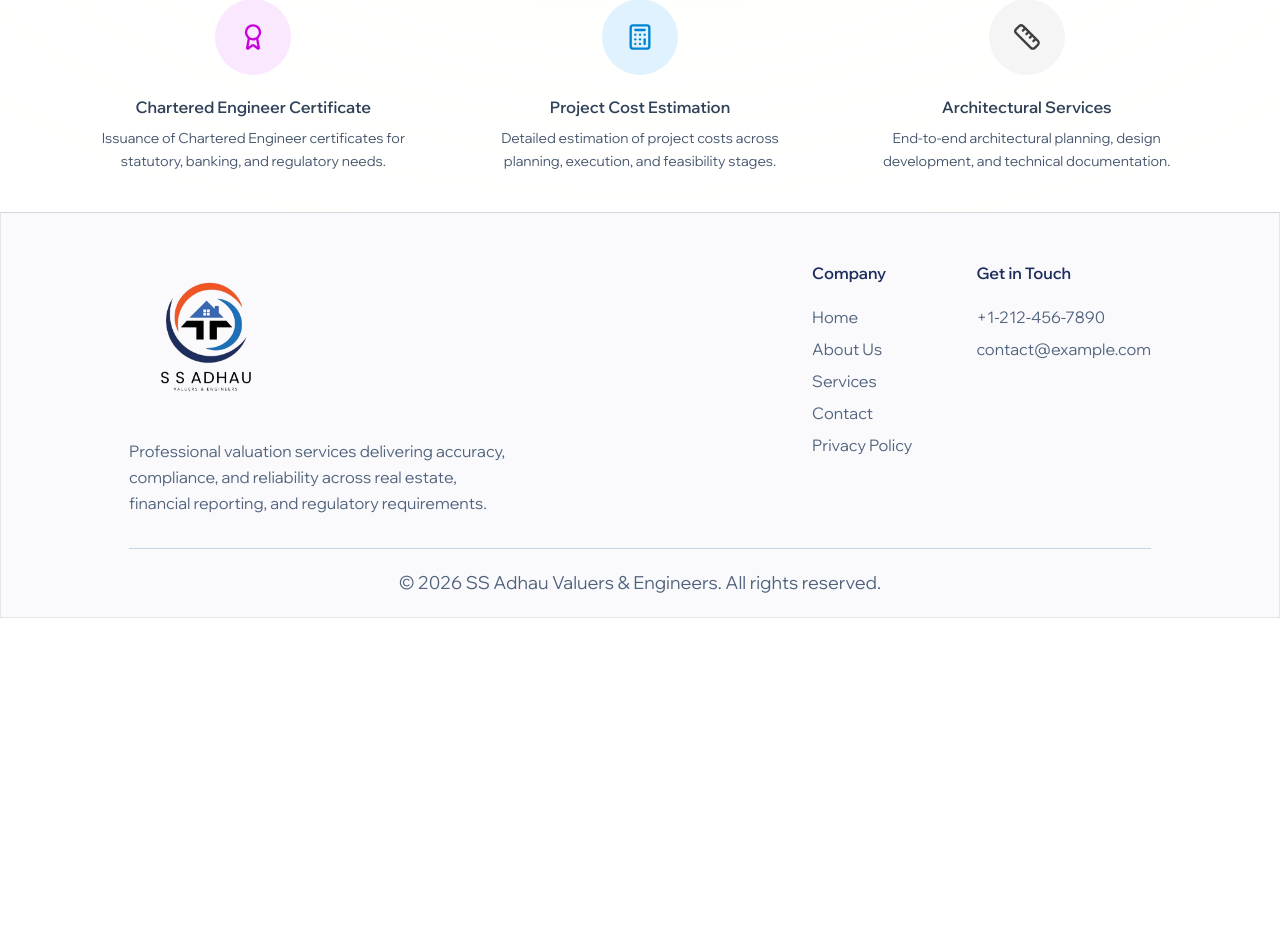
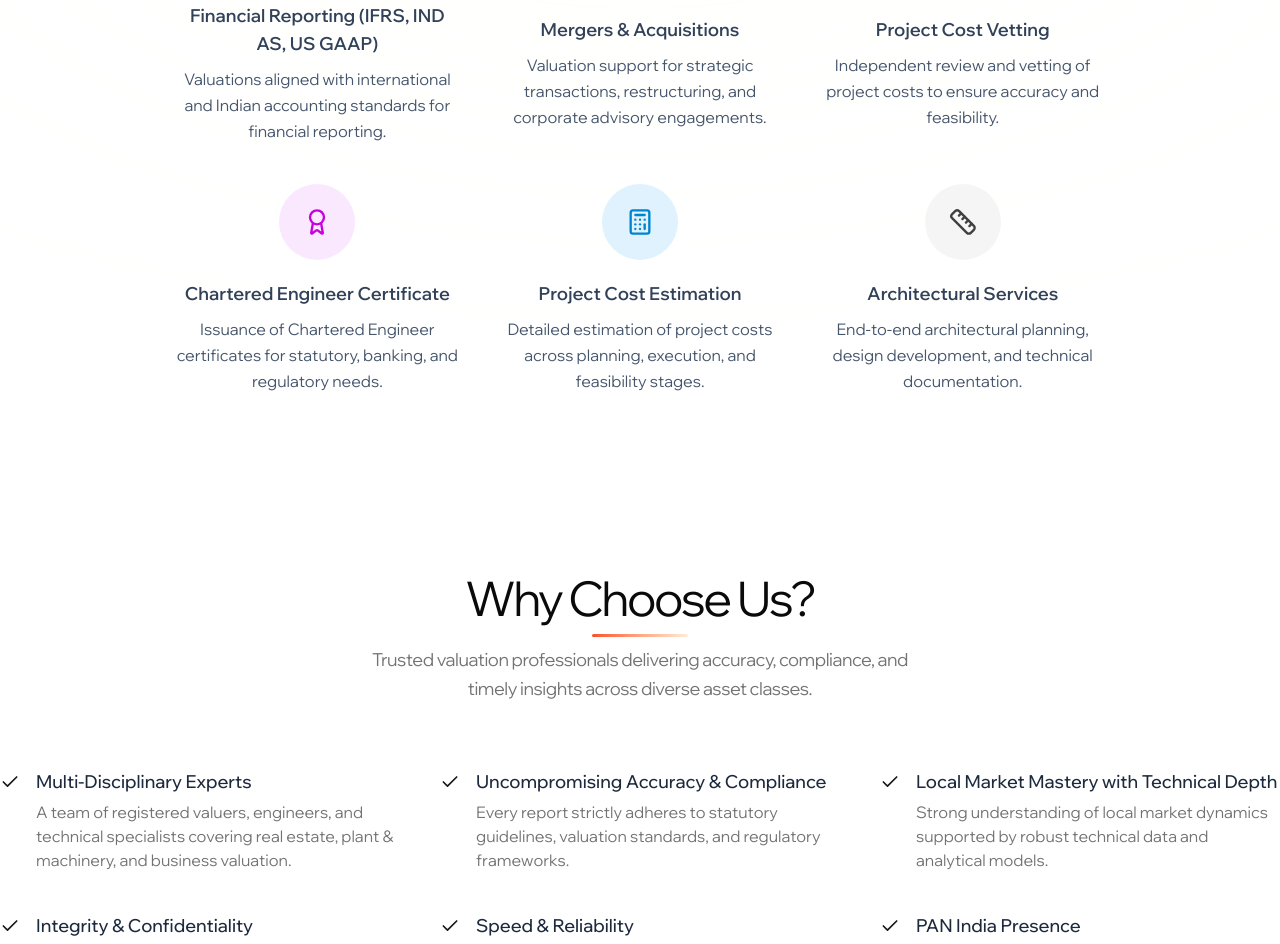
Before and after one commit to OmAmbekar25/ss-adhau-website, a Next.js app: page /services in a window 1280 px wide. Shown: the part 1853-2797 px from the top of the page. Before the commit the page ends 2471 px from the top, so only its background shows below. Built offline with nearby package versions, Linux system fonts and the light colour scheme.

Commit message:
services page compeleted

```diff
--- a/src/app/services/page.js
+++ b/src/app/services/page.js
@@ -1,4 +1,5 @@
 import ServiceHero from "@/components/ui/Servicehero";
+import WhyChooseUs from "@/components/WhyChooseUs";
 import {
   Building2,
   Factory,
@@ -159,7 +160,7 @@ export default function ServicesPage() {
         <div className="w-24 h-[3px] rounded-full bg-gradient-to-r from-brand-orange to-orange-100 mt-1" />
       </div>
       {/* <div className="flex justify-center"> */}
-        <div className="grid  px-20 grid-cols-1 md:grid-cols-2 lg:grid-cols-3 gap-10 relative">
+        <div className="grid  lg:px-44 grid-cols-1 md:grid-cols-2 lg:grid-cols-3 gap-10 relative">
         {/* Background blur – unchanged */}
         <div className="size-[520px] top-0 left-1/2 -translate-x-1/2 rounded-full absolute blur-[300px] -z-10 bg-[#FBFFE1]/70" />
 
@@ -178,11 +179,11 @@ export default function ServicesPage() {
               </div>
 
               <div className="mt-5 space-y-2 text-center">
-                <h3 className="text-base font-semibold text-slate-700">
+                <h3 className="text-lg font-semibold text-slate-700">
                   {service.title}
                 </h3>
 
-                <p className="text-sm text-slate-600 leading-relaxed">
+                <p className="text-md text-slate-600 leading-relaxed">
                   {service.description}
                 </p>
               </div>
@@ -191,6 +192,7 @@ export default function ServicesPage() {
         })}
       </div>
       {/* </div> */}
+      <WhyChooseUs />
     </>
   );
 }
--- a/src/components/Footer.js
+++ b/src/components/Footer.js
@@ -72,14 +72,17 @@ export default function Footer() {
                 href="tel:+12124567890"
                 className="block hover:text-brand-orange"
               >
-                +1-212-456-7890
+                +91 8793000929
               </a>
               <a
                 href="mailto:contact@example.com"
                 className="block hover:text-brand-orange"
               >
-                contact@example.com
+                ssadhauvaluers@gmail.com
               </a>
+              {/* <p>
+                F 02,First Floor,Jail Bagicha Complex,Above Pasha Travels,
+              </p> */}
             </div>
           </div>
         </div>
--- /dev/null
+++ b/src/components/WhyChooseUs.jsx
@@ -0,0 +1,68 @@
+import { Check } from "lucide-react";
+
+export default function WhyChooseUs() {
+  return (
+    <section className="w-full py-5">
+      <div className="container mx-auto">
+        <div className="flex flex-col items-start gap-4 py-20 lg:py-40">
+          {/* Heading */}
+          <div className="flex flex-col w-full items-center gap-2 text-center">
+            <h2 className="text-3xl md:text-5xl tracking-tighter font-regular">
+              Why Choose Us?
+            </h2>
+            <div className="w-full flex justify-center ">
+              <div className="w-24  h-[3px] rounded-full bg-gradient-to-r from-brand-orange to-orange-100 mt-1" />
+            </div>
+            <p className="text-lg max-w-xl leading-relaxed tracking-tight text-muted-foreground">
+              Trusted valuation professionals delivering accuracy, compliance,
+              and timely insights across diverse asset classes.
+            </p>
+          </div>
+
+          {/* Features */}
+          <div className="flex flex-col gap-10 pt-12 w-full">
+            <div className="grid grid-cols-1 md:grid-cols-2 lg:grid-cols-3 gap-10">
+              {[
+                {
+                  title: "Multi-Disciplinary Experts",
+                  desc: "A team of registered valuers, engineers, and technical specialists covering real estate, plant & machinery, and business valuation.",
+                },
+                {
+                  title: "Uncompromising Accuracy & Compliance",
+                  desc: "Every report strictly adheres to statutory guidelines, valuation standards, and regulatory frameworks.",
+                },
+                {
+                  title: "Local Market Mastery with Technical Depth",
+                  desc: "Strong understanding of local market dynamics supported by robust technical data and analytical models.",
+                },
+                {
+                  title: "Integrity & Confidentiality",
+                  desc: "Complete confidentiality of client data with ethical practices at every stage of engagement.",
+                },
+                {
+                  title: "Speed & Reliability",
+                  desc: "Efficient processes ensure timely delivery without compromising quality or accuracy.",
+                },
+                {
+                  title: "PAN India Presence",
+                  desc: "Certified registered valuers delivering professional valuation services across India.",
+                },
+              ].map((item, index) => (
+                <div key={index} className="flex flex-row gap-4 items-start">
+                  <div className="mt-1 flex-shrink-0">
+                    <Check className="w-5 h-5 text-primary" />
+                  </div>
+
+                  <div className="flex flex-col gap-1">
+                    <p className="font-medium text-lg text-slate-800">{item.title}</p>
+                    <p className="text-md text-muted-foreground">{item.desc}</p>
+                  </div>
+                </div>
+              ))}
+            </div>
+          </div>
+        </div>
+      </div>
+    </section>
+  );
+}
--- a/src/components/ui/Servicehero.jsx
+++ b/src/components/ui/Servicehero.jsx
@@ -1,9 +1,10 @@
 "use client";
 
-import { MoveRight, PhoneCall } from "lucide-react";
+import { MapPinCheckInside, MoveRight, PhoneCall } from "lucide-react";
 import { Button } from "@/components/ui/button";
 import { Badge } from "@/components/ui/badge";
 import Image from "next/image";
+
 
 export default function ServiceHero() {
   return (
@@ -12,7 +13,7 @@ export default function ServiceHero() {
         <div className="grid grid-cols-1 gap-8 items-center md:grid-cols-2">
           {/* Left Content */}
           <div className="flex flex-col gap-6">
-            {/* <Badge variant="outline">your </Badge> */}
+            <Badge variant="outline"><MapPinCheckInside /> Chhindwara,Betul, Seoni, Balaghat, Jabalpur, Bhopal, Indore, Nagpur, Pandhurna  </Badge>
 
             <div className="flex flex-col gap-4">
               <h1 className="text-5xl md:text-7xl max-w-lg tracking-tight font-normal">
```
